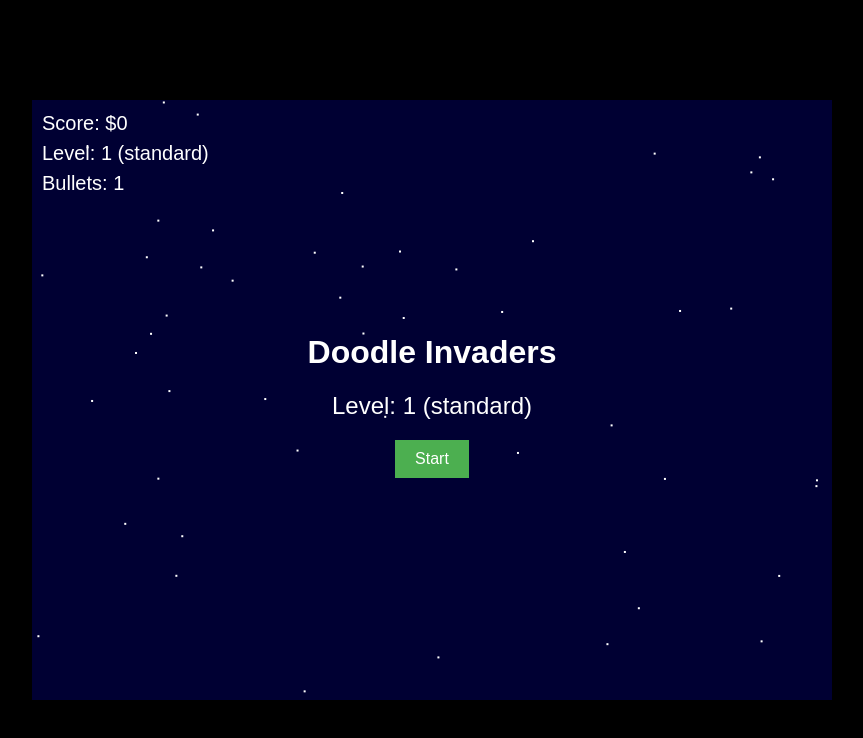
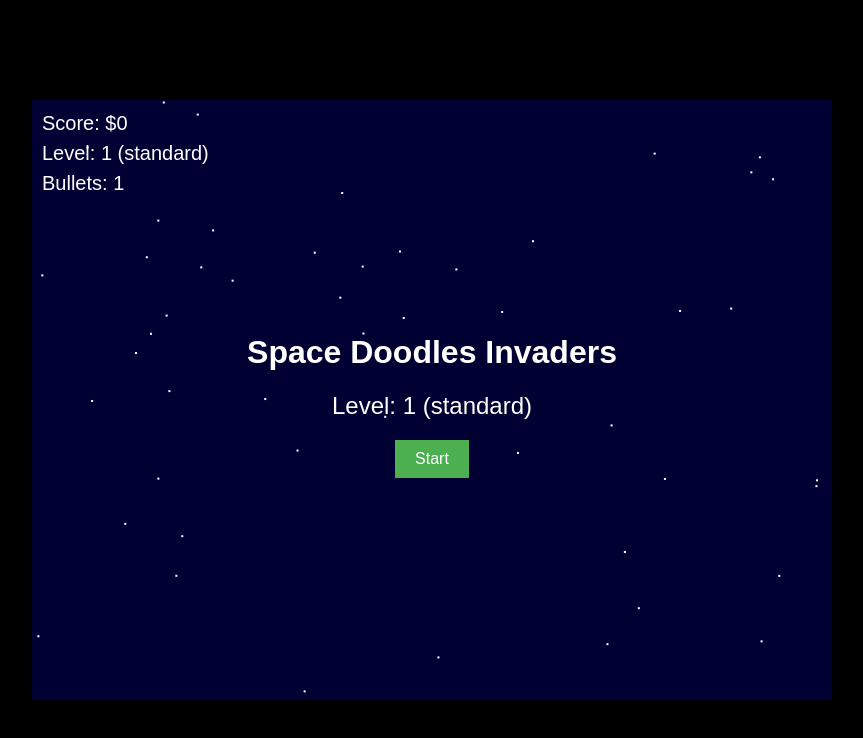
Before and after one commit to svestolone/svestolone.github.io, a plain HTML site: page index.html in a window 1280 px wide. Shown: the whole page, without its empty margins (208-1071 px from the left). Drawn offline with Linux system fonts and the light colour scheme.

Commit message:
Update index.html

```diff
--- a/index.html
+++ b/index.html
@@ -1,7 +1,7 @@
 <!DOCTYPE html>
 <html>
 <head>
-    <title>Doodle Invaders</title>
+    <title>Space Doodles Invaders</title>
     <style>
         canvas { border: 1px solid black; background: #000033; touch-action: none; }
         body { display: flex; justify-content: center; align-items: center; height: 100vh; margin: 0; background: #000; color: white; font-family: Arial, sans-serif; }
@@ -15,7 +15,7 @@
 <body>
     <canvas id="gameCanvas" width="800" height="600"></canvas>
     <div id="menu">
-        <h1>Doodle Invaders</h1>
+        <h1>Space Doodles Invaders</h1>
         <p id="level-text">Level: 1 (standard)</p>
         <button id="start-btn" onclick="startGame()">Start</button>
     </div>
```
